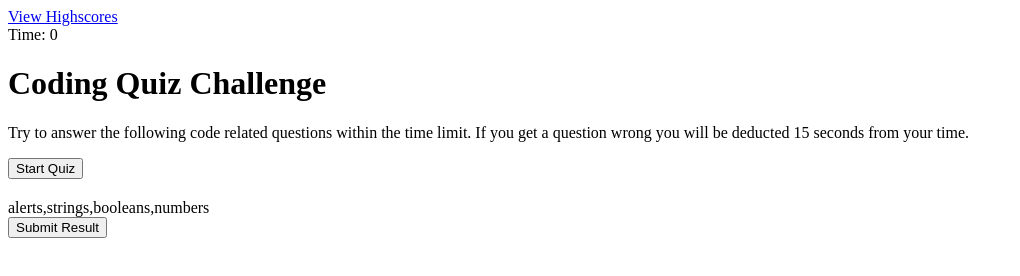
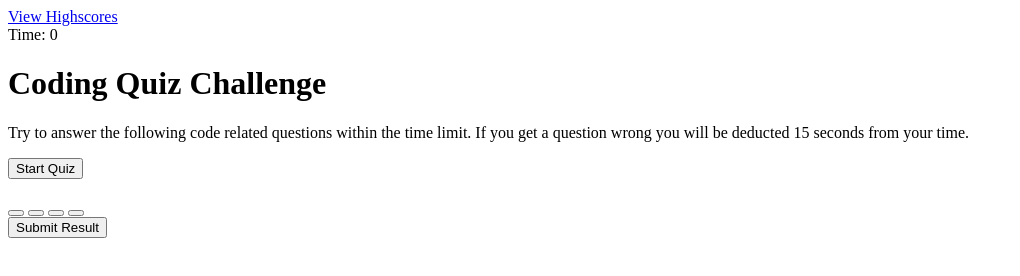
Before and after one commit to RosemaryJF/code-quiz, a plain HTML site: page index.html in a window 1280 px wide. Shown: the whole page, without its empty margins (0-1020 px from the left). Drawn offline with Linux system fonts and the light colour scheme.

Commit message:
More JS work trying to get answer buttons to work.

```diff
--- a/assets/css/style.css
+++ b/assets/css/style.css
@@ -0,0 +1,4 @@
+container .quiz #answer-options {
+    display: list-item;
+    /* display: col */
+}
--- a/assets/js/logic.js
+++ b/assets/js/logic.js
@@ -7,27 +7,19 @@ var startBtn = document.getElementById("starting-page");
 var questionEl = document.getElementById("quiz-question");
 var answerEl = document.getElementById("answer-options");
 var sumbitBtn = document.getElementById("submit-button")
-var answerOptions = document.querySelectorAll("answerOptions");
+var answerOptions = document.getElementsByName("answerOptions");
 var questionsEl = document.getElementById("questions");
-// var answerBtn01 = document.createElement("button");
-// var answerBtn02 = document.createElement("button");
-// var answerBtn03 = document.createElement("button");
-// var answerBtn04 = document.createElement("button");
+
 // var button = document.querySelectorAll("button");
-
-// answerEl.setAttribute("class", "hide");
-// body.appendChild(answerEl);
 
 startBtn.addEventListener("click", function (event) {
     startBtn = event.target;
-     if ("click")
-     startCntnr.setAttribute("style", "display: none");
-     resultsCntnr.setAttribute("style", "display: none");
-
-     runQuiz()
+        if ("click")
+            startCntnr.setAttribute("style", "display: none");
+            resultsCntnr.setAttribute("style", "display: none");
+        runQuiz()
+        getAnswers()
     });
-
-
 
     function runQuiz() {
         var currentQuestion = questions[0];
@@ -35,20 +27,48 @@ startBtn.addEventListener("click", function (event) {
         questionEl.textContent = currentQuestion.question;
     };
 
+    // function makeBtn () {
+    //     var answerBtn = document.createElement("button");
+    //     for (i = 0; i < answerOptions.length; i++);
+    //     answerBtn = answerOptions.length;
+    //     document.body.appendChild(answerEl);
+    //     // answerEl.setAttribute("class", "answerOptions");
+    //     // answerEl.setAttribute("value", answerOptions);
+    // } makeBtn();
 
     function getAnswers() {
-        answerEl.removeAttribute("class", "hide");
-        var currentAnswers = questions[0];
-            (console.log(currentAnswers));
-            answerEl.textContent = currentAnswers.answerOptions;
-        function makeButtons () {
-                var answerButtons = document.createElement("button");
-                for (i = 0; i < answerOptions.length; i++)
-                answerButtons.setAttribute("class", "answerOptions");
-                answerButtons.setAttribute("value", answerOptions);
-        }
-        makeButtons()
-    };
+        for (i = 0; i = answerOptions.length; i++) {
+            var currentAnswers = questions[answerOptions[i]];
+            console.log(currentAnswers);
+        var answerBtn = document.getElementsByClassName("answer-button");
+            answerBtn.addEventListener("click", () => {
+            if (answerBtn.innerText === "") {
+            answerBtn.innerText = "answerOptions";
+        }})
 
 
-   getAnswers();
+        // var currentAnswers
+
+        // // = questions.answerOptions[0];
+        //     (console.log(currentAnswers));
+        //     // answerBtn.textContent(answerOptions);
+        //     answerBtn.textContent(answerOptions);
+    }};
+
+
+    // answerOptions.addEventListener("click", function() {
+    //         if (click === "alerts") {
+    //         console.log("Correct")
+    //     }
+    //         else if (click !== "alerts") {
+    //         console.log("Incorrect")
+    //     }
+    //     // nextQuestion()
+    // })
+
+    // function nextQuestion() {
+    //     if (console.log("Correct" || "Incorrect"));
+    //     var currentQuestion = questions[1];
+    //     (console.log(currentQuestion));
+    //     questionEl.textContent = currentQuestion.question;
+    // };
--- a/assets/js/questions.js
+++ b/assets/js/questions.js
@@ -3,31 +3,31 @@ var questions = [
 
     {
     question: "Commonly used data types DO NOT include:",
-    answerOptions: ["alerts", "strings", "booleans", "numbers"],
+    answerOptions: ["1. alerts", "2. strings", "3. booleans", "4. numbers"],
     answer: "alerts"
     },
 
     {
     question: "The condition in an if/else statement is enclosed within _______.",
-    answerOptions: ["parentheses", "curly brackets", "square brackets", "quotes"],
+    answerOptions: ["1. parentheses", "2. curly brackets", "3. square brackets", "4. quotes"],
     answer: "parentheses",
     },
 
     {
     question: "Arrays in JavaScript can be used to store ________.",
-    answerOptions: ["numbers & strings", "other arrays", "booleans", "all of the above"],
+    answerOptions: ["1. numbers & strings", "2. other arrays", "3. booleans", "4. all of the above"],
     answer: "all of the above",
     },
 
     {
     question: "String values must be enclosed within _______ when being assigned to variables.",
-    answerOptions: ["commas", "curly brackets", "quotes", "parenthese"],
+    answerOptions: ["1. commas", "2. curly brackets", "3. quotes", "4. parenthese"],
     answer: "quotes",
     },
 
     {
     question: "A very useful tool used during development and debugging for printing contect to the debugger is:",
-    answerOptions: ["JavaScript", "terminal / bash", "for loops", "console.log"],
+    answerOptions: ["1. JavaScript", "2. terminal / bash", "3. for loops", "4. console.log"],
     answer: "console.log",
     },
 ];
--- a/index.html
+++ b/index.html
@@ -32,7 +32,12 @@
 
         <container class="quiz">
             <h2 id="quiz-question"></h2>
-            <div id="answer-options"></div>
+            <div id="answer-options">
+                <button class="answer-button"></button>
+                <button class="answer-button"></button>
+                <button class="answer-button"></button>
+                <button class="answer-button"></button>
+            </div>
         </container>
 
         <container id="results" class="hide">
```
